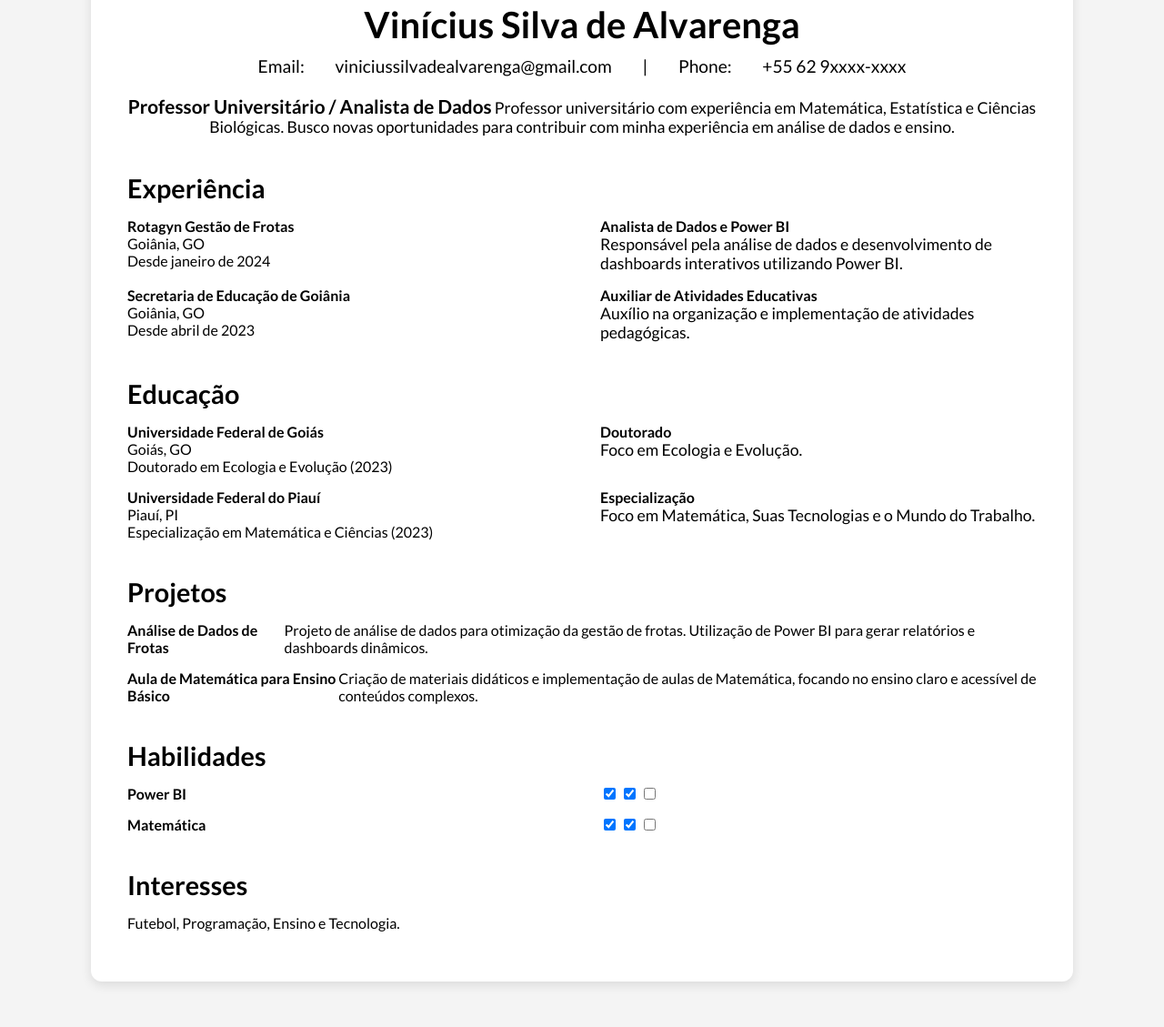
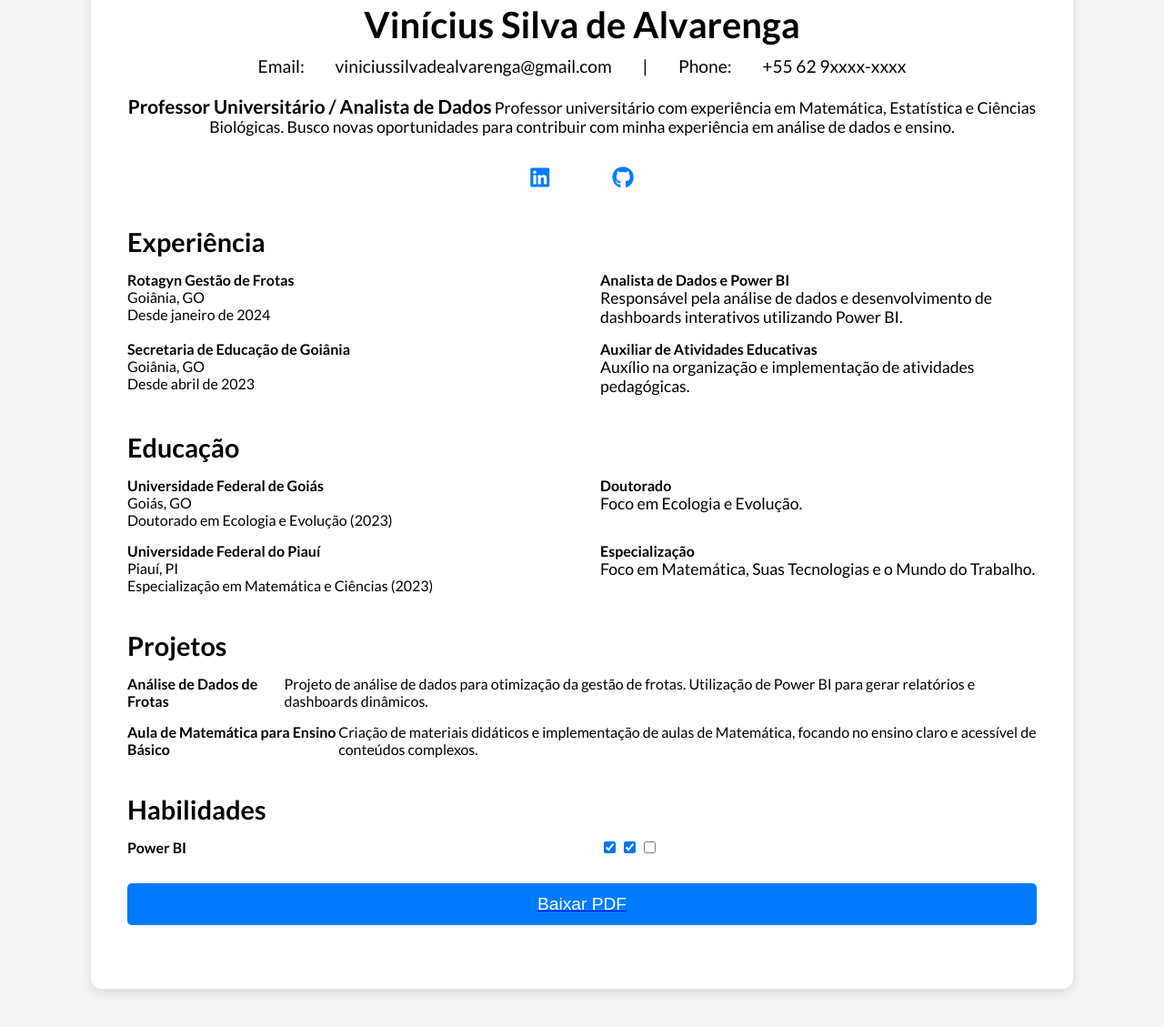
Before and after one commit to viniciusdealvarenga/CV, a plain HTML site: page index.htm in a window 1280 px wide. Shown: the part 87-1216 px from the top of the page at 91% size. Drawn offline with Linux system fonts and the light colour scheme.

Commit message:
Update index.htm

```diff
--- a/index.htm
+++ b/index.htm
@@ -5,7 +5,9 @@
     <meta name="viewport" content="width=device-width, initial-scale=1.0">
     <title>Currículo - Vinícius Silva de Alvarenga</title>
     <link href="https://fonts.googleapis.com/css?family=Lato:400,300,700" rel="stylesheet" type="text/css">
+    <link href="https://cdnjs.cloudflare.com/ajax/libs/font-awesome/6.0.0-beta3/css/all.min.css" rel="stylesheet">
     <style>
+        /* Layout e fontes */
         body {
             font-family: 'Lato', sans-serif;
             margin: 0;
@@ -21,6 +23,13 @@
             border-radius: 12px;
             box-shadow: 0 4px 12px rgba(0, 0, 0, 0.1);
         }
+
+        /* Configuração para impressão A4 em retrato */
+        @page {
+            size: A4 portrait;
+            margin: 20mm;
+        }
+
         .header {
             margin-bottom: 30px;
         }
@@ -49,6 +58,8 @@
             font-size: 1.1em;
             margin-top: 10px;
         }
+
+        /* Seções */
         .section {
             margin-top: 40px;
         }
@@ -78,6 +89,41 @@
         .desc {
             font-size: 1.1em;
         }
+
+        /* Botão de download */
+        .download-btn {
+            background-color: #007BFF;
+            color: #fff;
+            padding: 12px 20px;
+            border: none;
+            border-radius: 5px;
+            cursor: pointer;
+            font-size: 1.2em;
+            margin: 30px 0;
+            display: block;
+            width: 100%;
+            text-align: center;
+        }
+        .download-btn:hover {
+            background-color: #0056b3;
+        }
+
+        /* Ícones de redes sociais */
+        .social-icons {
+            text-align: center;
+            margin-top: 20px;
+        }
+        .social-icons a {
+            font-size: 1.5em;
+            margin: 0 15px;
+            color: #007BFF;
+            text-decoration: none;
+        }
+        .social-icons a:hover {
+            color: #0056b3;
+        }
+
+        /* Habilidades */
         .skills__item {
             display: flex;
             justify-content: space-between;
@@ -94,19 +140,12 @@
         .skills__item input[type="checkbox"] {
             margin-right: 5px;
         }
-        .section__list-item a {
-            color: #007BFF;
-            text-decoration: none;
-        }
-        .section__list-item a:hover {
-            text-decoration: underline;
-        }
     </style>
 </head>
 <body>
 
 <div class="container">
-    <!-- Header -->
+    <!-- Cabeçalho -->
     <div class="header">
         <div class="full-name">
             <span class="first-name">Vinícius</span>
@@ -127,7 +166,20 @@
         </div>
     </div>
 
-    <!-- Experience -->
+    <!-- Seção de Redes Sociais -->
+    <div class="social-icons">
+        <a href="https://www.linkedin.com/in/seu-linkedin" target="_blank" title="LinkedIn">
+            <i class="fab fa-linkedin"></i>
+        </a>
+        <a href="https://linktr.ee/seu-linktree" target="_blank" title="Linktree">
+            <i class="fab fa-linktree"></i>
+        </a>
+        <a href="https://github.com/seu-github" target="_blank" title="GitHub">
+            <i class="fab fa-github"></i>
+        </a>
+    </div>
+
+    <!-- Experiência -->
     <div class="section">
         <div class="section__title">Experiência</div>
         <div class="section__list">
@@ -156,7 +208,7 @@
         </div>
     </div>
 
-    <!-- Education -->
+    <!-- Educação -->
     <div class="section">
         <div class="section__title">Educação</div>
         <div class="section__list">
@@ -185,7 +237,7 @@
         </div>
     </div>
 
-    <!-- Projects -->
+    <!-- Projetos -->
     <div class="section">
         <div class="section__title">Projetos</div>
         <div class="section__list">
@@ -200,7 +252,7 @@
         </div>
     </div>
 
-    <!-- Skills -->
+    <!-- Habilidades -->
     <div class="section">
         <div class="section__title">Habilidades</div>
         <div class="skills__item">
@@ -214,26 +266,12 @@
                 <label for="ck3"></label>
             </div>
         </div>
-        <div class="skills__item">
-            <div class="left"><div class="name">Matemática</div></div>
-            <div class="right">
-                <input id="ck4" type="checkbox" checked />
-                <label for="ck4"></label>
-                <input id="ck5" type="checkbox" checked />
-                <label for="ck5"></label>
-                <input id="ck6" type="checkbox" />
-                <label for="ck6"></label>
-            </div>
-        </div>
     </div>
 
-    <!-- Interests -->
-    <div class="section">
-        <div class="section__title">Interesses</div>
-        <div class="section__list">
-            <div class="section__list-item">Futebol, Programação, Ensino e Tecnologia.</div>
-        </div>
-    </div>
+    <!-- Botão de download -->
+    <a href="path_to_pdf" download>
+        <button class="download-btn">Baixar PDF</button>
+    </a>
 </div>
 
 </body>
```
